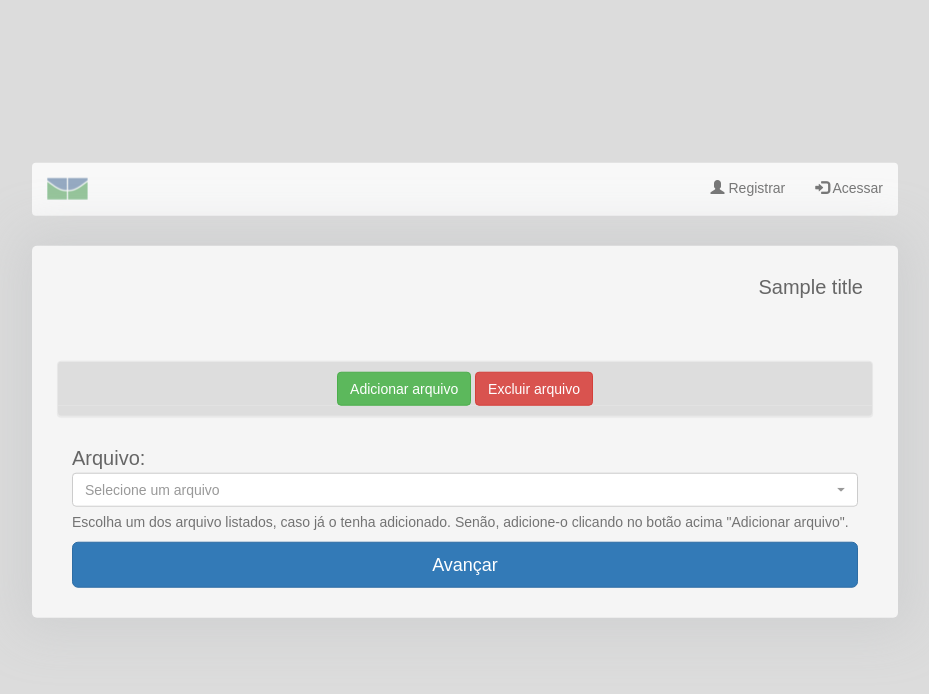
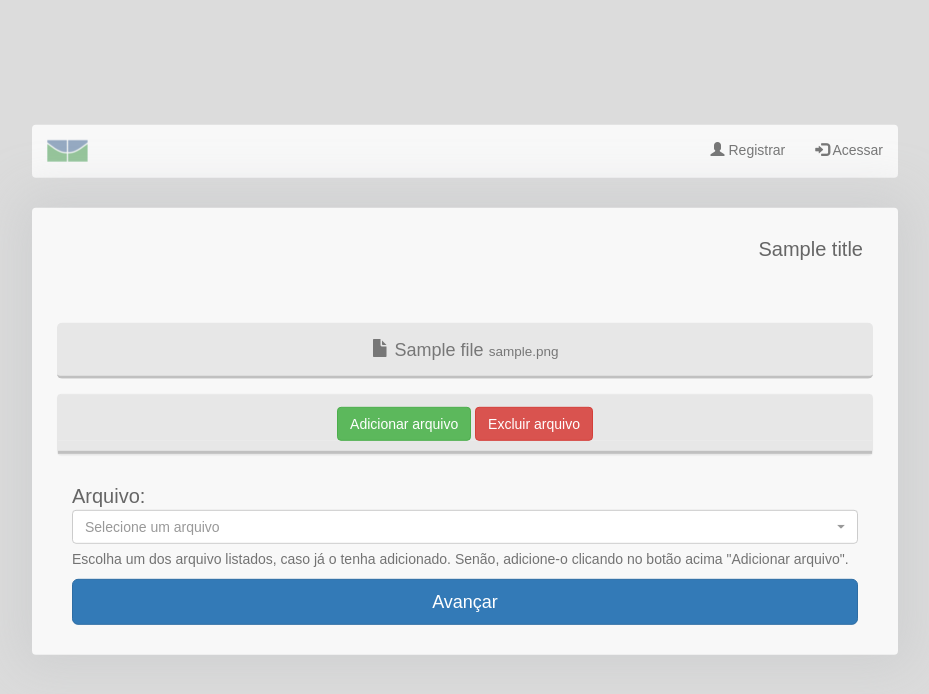
Before and after one commit to leandro2r/automatic_summarizer, a Django app: template templates/converter/index.html in a window 1280 px wide. Shown: the top 694 px of the page, without its empty margins (175-1104 px from the left). Run offline with Django 3.2, Linux system fonts and the light colour scheme; tables that the repository leaves empty hold one stand-in row (values such as "Sample post"); the template is opened without the code that fills it: values that come from a table or form of the project are taken from there, most other values are stand-ins (such as "Sample title", 1, 10 or a date in 2020); parts of the project's set-up code (start-up, migrations or seed data) failed here and were passed over; some libraries are stand-ins or nearby versions.

Commit message:
Improve Summarizer App template and Add sumy python lib

```diff
--- a/app/converter/utils.py
+++ b/app/converter/utils.py
@@ -1,3 +1,5 @@
+# -*- coding: utf8 -*-
+
 from cStringIO import StringIO
 from pdfminer.pdfinterp import PDFResourceManager, PDFPageInterpreter
 from pdfminer.converter import TextConverter
--- a/static/css/custom.css
+++ b/static/css/custom.css
@@ -4,11 +4,6 @@ body {
   color: #666666;
   font-family: sans-serif;
   font-weight:100;
-}
-
-.panel {
-  border-radius: 5px;
-  background-color: #F5F5F5;
 }
 
 label {
@@ -48,23 +43,19 @@ label {
 }
 
 .new-background {
-  background-color: #ddd;
-  border: 1px solid #ddd;
+  background-color: #e7e7e7;
 }
 
 .panel-heading-custom {
   text-align: center;
-  padding-top: 10px;
-  background-color: #ddd;
-  border-top-right-radius: 3px;
-  border-top-left-radius: 3px;
+  padding-top: 12px;
+  background-color: #e7e7e7;
 }
 
 .panel-footer-custom {
   padding: 5px 10px;
-  background-color: #ddd;
-  border-bottom-right-radius: 3px;
-  border-bottom-left-radius: 3px;
+  background-color: #e7e7e7;
+  border-bottom: 3px solid silver;
 }
 
 .panel-content .form-group {
@@ -166,3 +157,14 @@ label {
   padding: 10px;
   border-bottom: 3px solid transparent;
 }
+
+.subtitle-session {
+  text-align: center;
+  padding: 15px;
+  color: #777;
+  background-color: #e7e7e7;
+  border-radius: 5px;
+  cursor: default;
+  margin-bottom: 15px;
+  border-bottom: 3px solid silver;
+}
--- a/templates/app/base.html
+++ b/templates/app/base.html
@@ -24,6 +24,12 @@
 							{% else %} Sumarizador Automático {% endif %}
 							</h2>
 							{% include "app/messages.html" %}
+
+							{% if file %}
+							<h4 class="subtitle-session">
+							<span class="glyphicon glyphicon-file"></span> {{ file }} <small class="text-muted">{{ file.docfile }}</small>
+							</h4>
+							{% endif %}
 
 							{% block content %}
 							{% endblock %}
--- a/templates/app/nav.html
+++ b/templates/app/nav.html
@@ -3,7 +3,7 @@
 <nav class="navbar navbar-default">
 	<div class="container-fluid">
 		<div class="navbar-header">
-			<a href="http://unb.br" class="navbar-brand" target="_blank"><img src="{% static "imgs/unb_logo.png" %}" class="logo-custom" title="UnB"></a>
+			<a class="navbar-brand"><img src="{% static "imgs/unb_logo.png" %}" class="logo-custom" title="UnB"></a>
 		</div>
 	{% if user.is_authenticated %}
 		<ul class="nav navbar-nav">
--- a/templates/converter/index.html
+++ b/templates/converter/index.html
@@ -10,7 +10,7 @@
 		  		<button type="button" class="btn btn-danger" data-toggle="collapse" data-target="#delete" data-parent="#accordion" title="Exclua o(s) arquivo(s) já adicionado(s).">Excluir arquivo</button>
 			</div>
 			<div id="add" class="collapse new-background">
-			    <form method="POST" action="." enctype="multipart/form-data" class="form-horizontal" >
+			    <form method="POST" action="." enctype="multipart/form-data" class="form-horizontal">
 					{% csrf_token %}
 					{% for field in form %}
 						<div class="form-group">
@@ -23,7 +23,7 @@
 				</form>
 			</div>
 			<div id="delete" class="collapse new-background">
-				<form method="POST" action="." enctype="multipart/form-data" class="form-horizontal" >
+				<form method="POST" action="." class="form-horizontal">
 					{% csrf_token %}
 					<div class="form-group dropup">
 					    <label for="url" class="control-label lb-lg">Arquivos:</label>
@@ -43,7 +43,7 @@
 			</div>
 		</div>
 	</div>
-	<form method="POST" action="summarizer/" enctype="multipart/form-data" class="form-horizontal" >
+	<form method="POST" action="summarizer/" class="form-horizontal">
 		{% csrf_token %}
 		<div class="form-group">
 			<label for="url" class="control-label lb-lg">Arquivo:</label>
@@ -53,7 +53,7 @@
 				{% endfor %}
 			</select>
 			<span id="url" class="help-block">Escolha um dos arquivo listados, caso já o tenha adicionado. Senão, adicione-o clicando no botão acima "Adicionar arquivo".</span>
-			<input type="submit" value="Avançar" class="btn btn-primary btn-lg btn-block" title="Sumarizador" />
+			<button type="submit" name="_method" value="summarize" class="btn btn-primary btn-lg btn-block" title="Sumarizar">Avançar</button>
 		</div>
 	</form>
 {% endblock content %}
```
Also changed, not shown: app/summarizer/utils.py (added, +26 -0 lines), app/summarizer/views.py (+11 -4 lines), templates/summarizer/index.html (+17 -3 lines), 1 other file.
